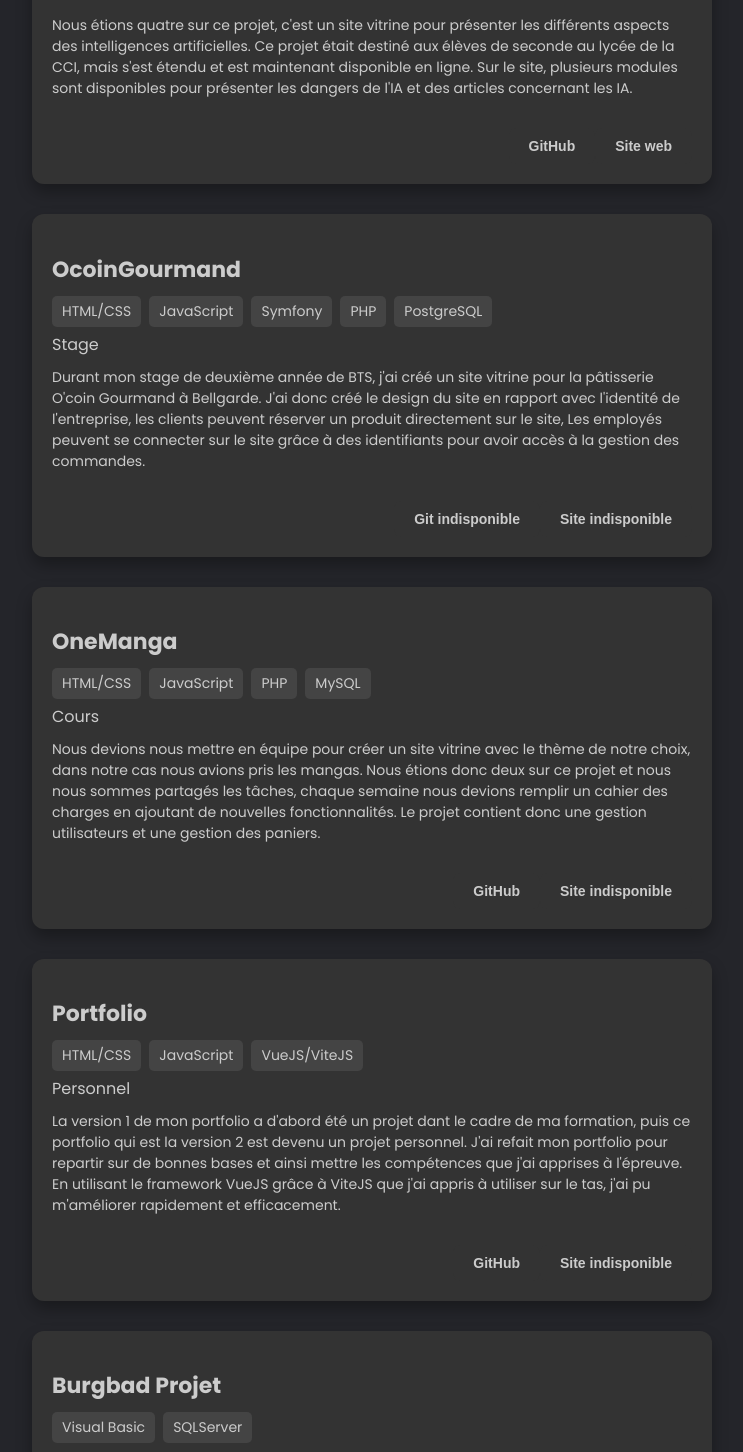
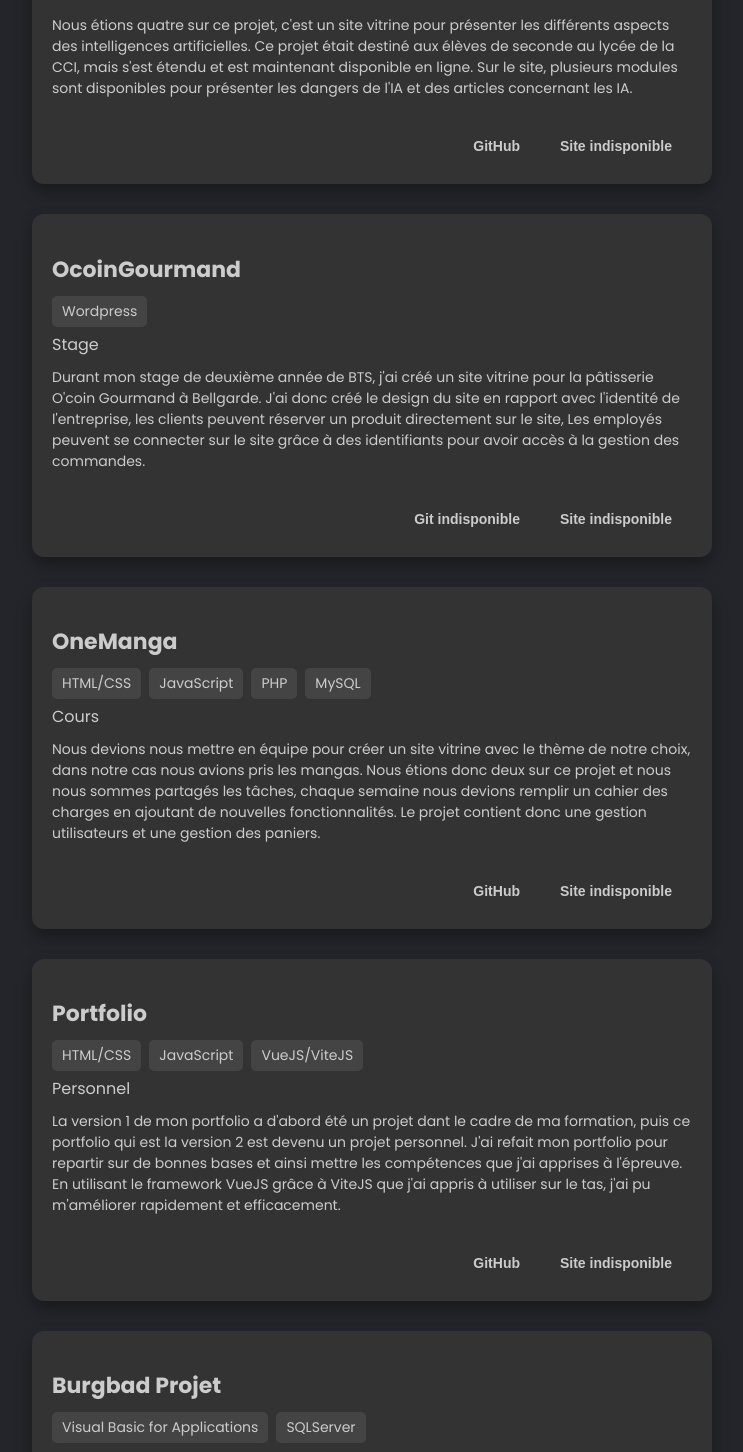
Before and after one commit to qldwin/Portfolio, a Vue app: page / in a window 1280 px wide. Shown: the part 2761-4213 px from the top of the page, without its empty margins (268-1011 px from the left). Built offline with nearby package versions, Linux system fonts and the light colour scheme.

Commit message:
change projects KIA-IA and OcoinGourmand.

```diff
--- a/src/assets/JS/manage_projects.js
+++ b/src/assets/JS/manage_projects.js
@@ -13,11 +13,10 @@ export default {
                         "Ce projet était destiné aux élèves de seconde au lycée de la CCI, mais s'est étendu et est maintenant disponible en ligne. \n" +
                         "Sur le site, plusieurs modules sont disponibles pour présenter les dangers de l'IA et des articles concernant les IA.",
                     url:"https://github.com/Bts-Sio-CCI/kit-ia/tree/stable",
-                    link: "https://kit-ia.fr/",
                 },
                 {
                     title: "OcoinGourmand",
-                    languages: ["HTML/CSS", "JavaScript", "Symfony", "PHP", "PostgreSQL"],
+                    languages: ["Wordpress"],
                     type: "Stage",
                     description:
                         "Durant mon stage de deuxième année de BTS, j'ai créé un site vitrine pour la pâtisserie O'coin Gourmand à Bellgarde. \n" +
@@ -46,7 +45,7 @@ export default {
                 },
                 {
                     title: "Burgbad Projet",
-                    languages: ["Visual Basic", "SQLServer"],
+                    languages: ["Visual Basic for Applications", "SQLServer"],
                     type: "Stage",
                     description:
                         "Comme projet pour mon stage de première année de BTS, j'ai développé un logiciel de gestion de devis pour l'entreprise Burgbad France. \n" +
```
Also changed, not shown: 1 other file (tests, documents, lock files or other folders).
